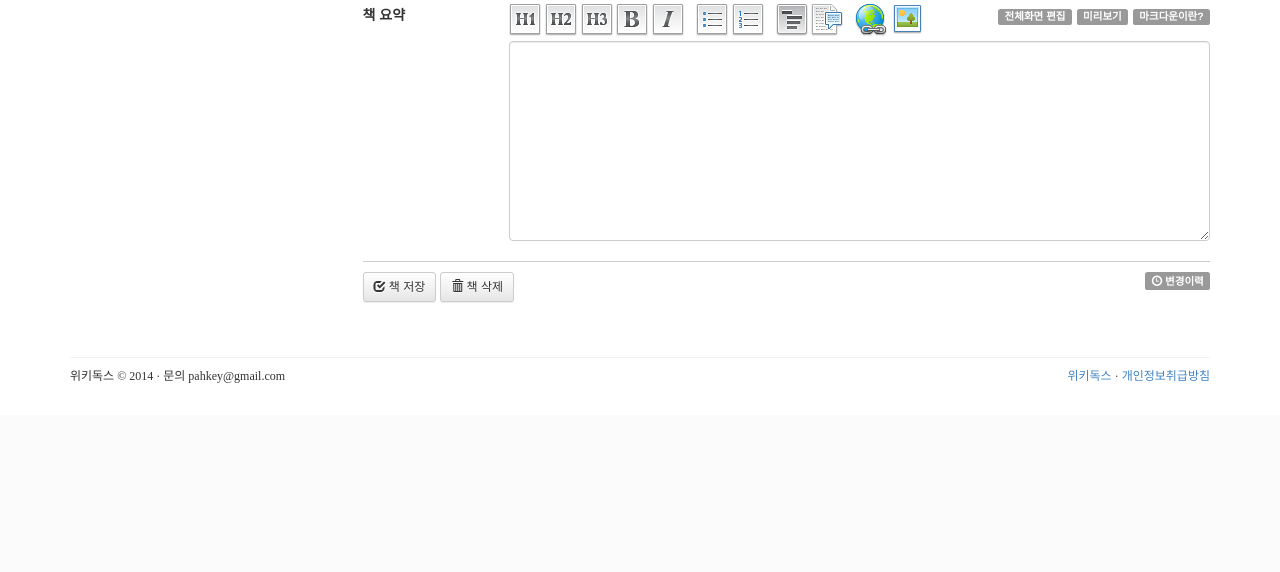
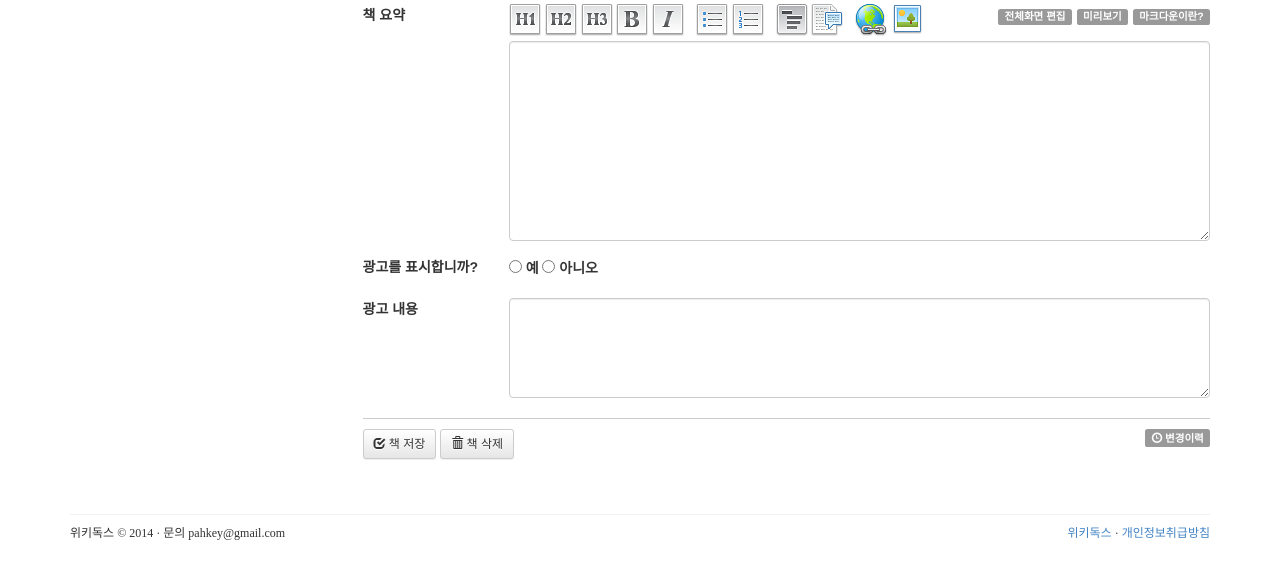
Before and after one commit to bbogle/wikidocs, a Django app: template book/templates/book/edit_book.html in a window 1280 px wide. Shown: the part 641-1213 px from the top of the page. Before the commit the page ends 1056 px from the top, so only its background shows below. Run offline with Django 3.2, Linux system fonts and the light colour scheme; the template is opened without the code that fills it, so the values that code supplies are empty.

Commit message:
advertising

```diff
--- a/book/models.py
+++ b/book/models.py
@@ -21,6 +21,10 @@ OPEN_YN_CHOICES = (
     ("Y", u"공개"),
     ("N", u"비공개"),
 )
+ADV_YN_CHOICES = (
+    ("Y", u"예"),
+    ("N", u"아니오"),
+)
 CCL_LEFT = (
     ("by", u"예"),
     ("by-nc", u"아니오"),
@@ -43,6 +47,8 @@ class Book(models.Model):
     summary = models.TextField(null=True, blank=True, verbose_name=u"책 설명")
     ccl_left = models.CharField(max_length=20, null=True, choices=CCL_LEFT, verbose_name=u"저작물의 영리목적 이용을 허락합니까?")
     ccl_right = models.CharField(max_length=20, null=True, choices=CCL_RIGHT, verbose_name=u"저작물의 변경을 허락합니까?")
+    adv_yn = models.CharField(max_length=1, default="N", choices=ADV_YN_CHOICES, verbose_name=u"광고를 표시합니까?")
+    adv_content = models.TextField(null=True, blank=True, verbose_name=u"광고 내용")
 
     def __unicode__(self):
         return self.subject
--- a/book/templates/book/edit_book.html
+++ b/book/templates/book/edit_book.html
@@ -150,6 +150,24 @@
                 </div>
             </div>
 
+            <div class="form-group form-inline">
+                <label class="col-lg-2" for="ccl_left"><strong>광고를 표시합니까?</strong></label>
+                <div class="col-lg-10">
+                    <input type="radio" name="adv_yn" id="adv_yn_y" value="Y" {% if book.adv_yn == 'Y' %}checked="checked"{% endif %}/>
+                    <label style="display:inline" for="adv_yn_y">예</label>
+
+                    <input type="radio" name="adv_yn" id="adv_yn_n" value="N" {% if book.adv_yn == 'N' %}checked="checked"{% endif %}/>
+                    <label style="display:inline" for="adv_yn_n">아니오</label>
+                </div>
+            </div>
+
+            <div class="form-group">
+                <label class="col-lg-2" for="content"><strong>광고 내용</strong></label>
+                <div class="col-lg-10">
+                    <textarea name="adv_content" id="adv_content" class="form-control" rows="5">{{ book.adv_content|default:"" }}</textarea>
+                </div>
+            </div>
+
             <hr style="margin:20px 0 10px 0;"/>
 
             <div class="form-group">
--- a/book/views.py
+++ b/book/views.py
@@ -471,6 +471,8 @@ def edit_book_save(request):
     open_yn = request.POST.get("open_yn")
     ccl_left = request.POST.get("ccl_left")
     ccl_right = request.POST.get("ccl_right")
+    adv_yn = request.POST.get("adv_yn")
+    adv_content = request.POST.get("adv_content")
 
     book = Book.objects.get(id=book_id)
 
@@ -494,6 +496,8 @@ def edit_book_save(request):
             book.open_yn = open_yn
             book.ccl_left = ccl_left
             book.ccl_right = ccl_right
+            book.adv_yn = adv_yn
+            book.adv_content = adv_content
             book.modify_time = datetime.datetime.now()
 
             if 'image' in request.FILES:
```
Also changed, not shown: book/templates/book/page.html (+10 -8 lines).
